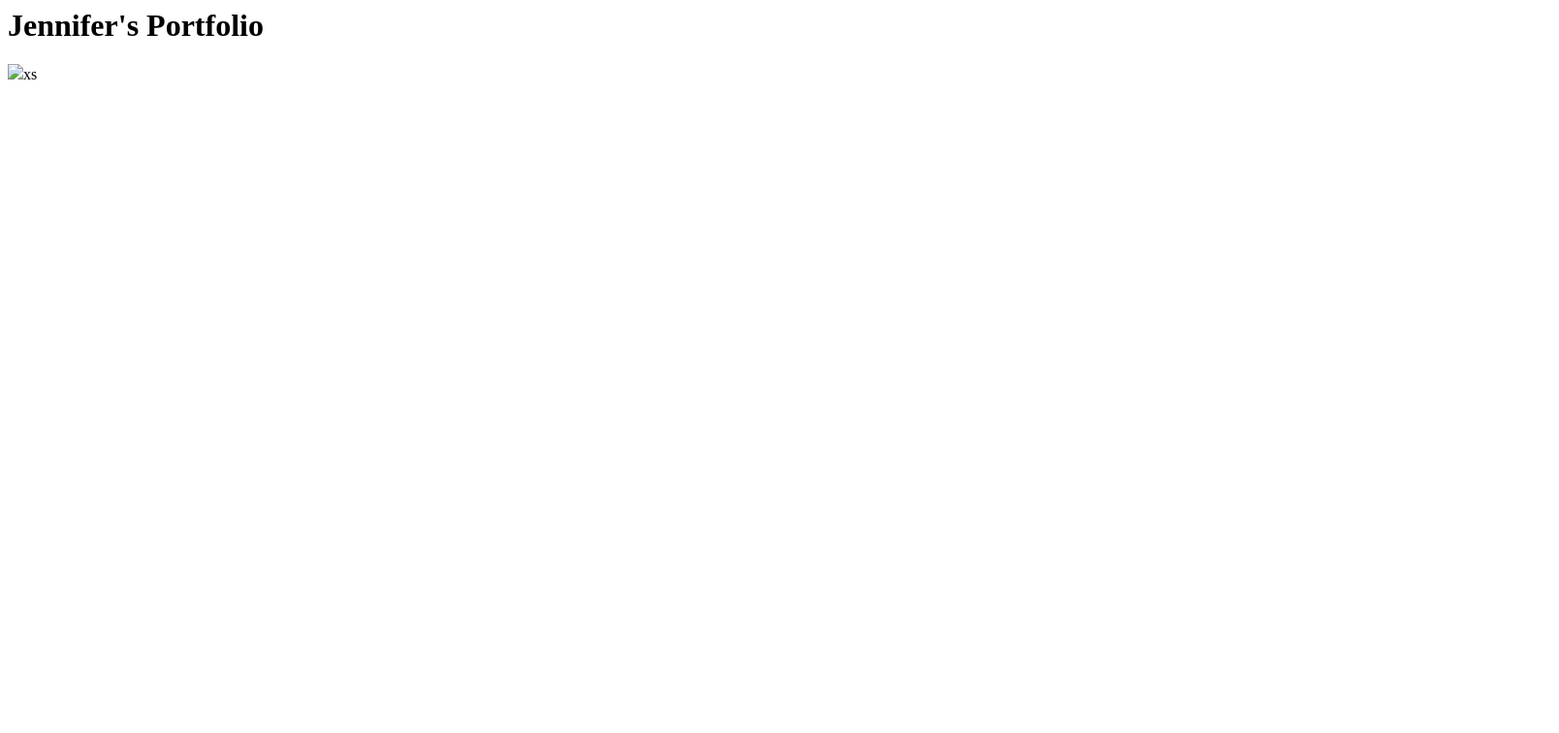
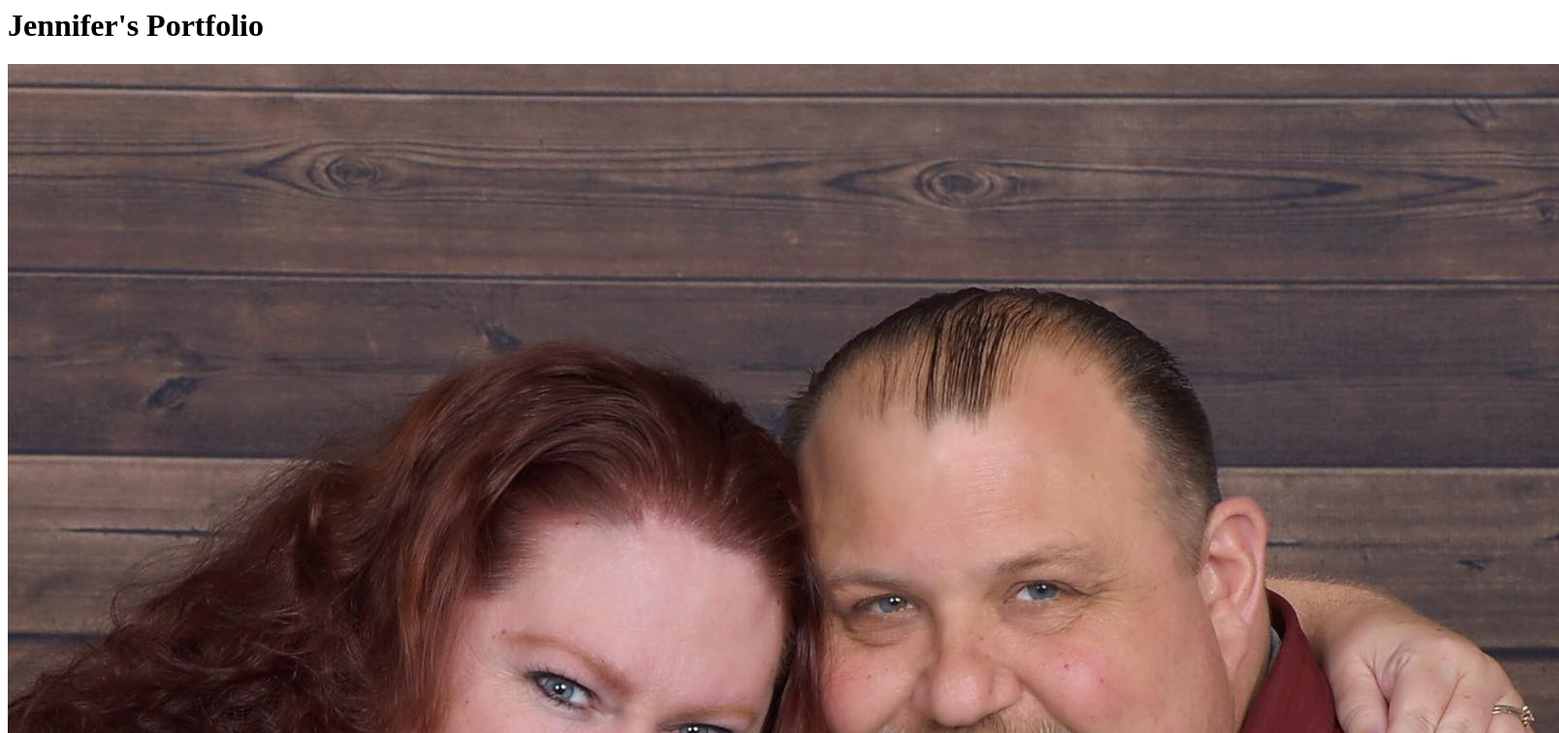
Before and after one commit to jenniferdetar/jenniferdetar.github.io, a plain HTML site: page index.html in a window 1280 px wide. Shown: the top 756 px of the page at 97% size, 1608 px wide, since content can reach past the window. Drawn offline with Linux system fonts and the light colour scheme.

Commit message:
Update index.html

```diff
--- a/index.html
+++ b/index.html
@@ -1,4 +1,4 @@
 <html>
     <h1>Jennifer's Portfolio</h1>
-    <img src="46971575_2252789984740216_7097138572775391232_n"/>xs
+    <img src="46971575_2252789984740216_7097138572775391232_n.jpg"/>xs
 </html>
```
